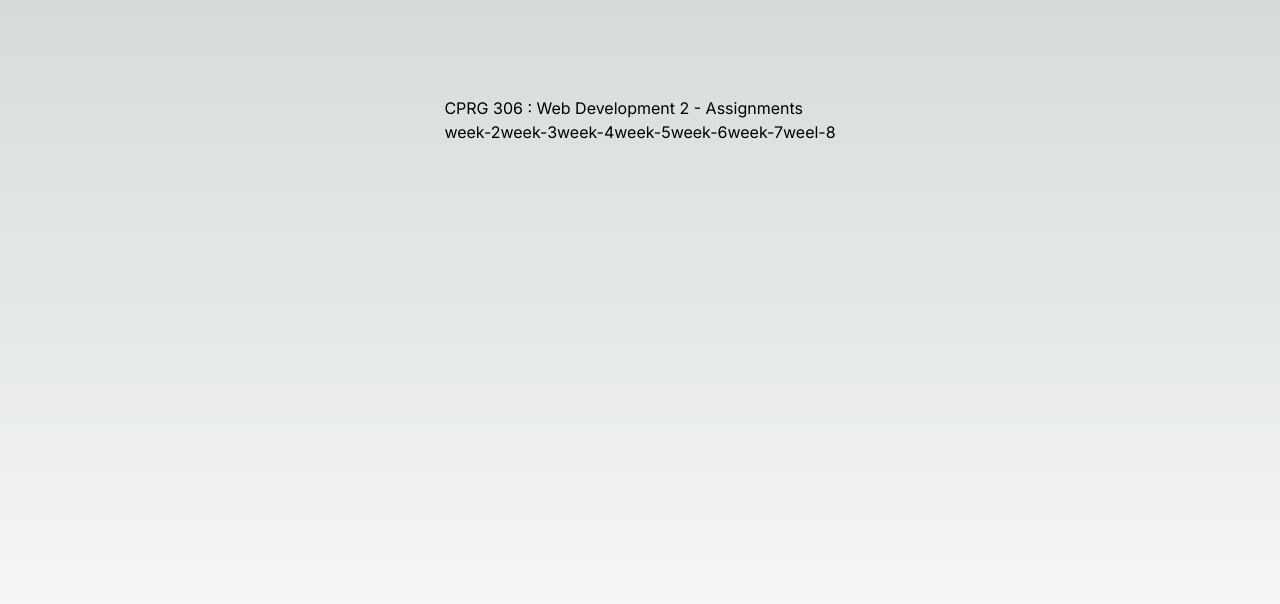
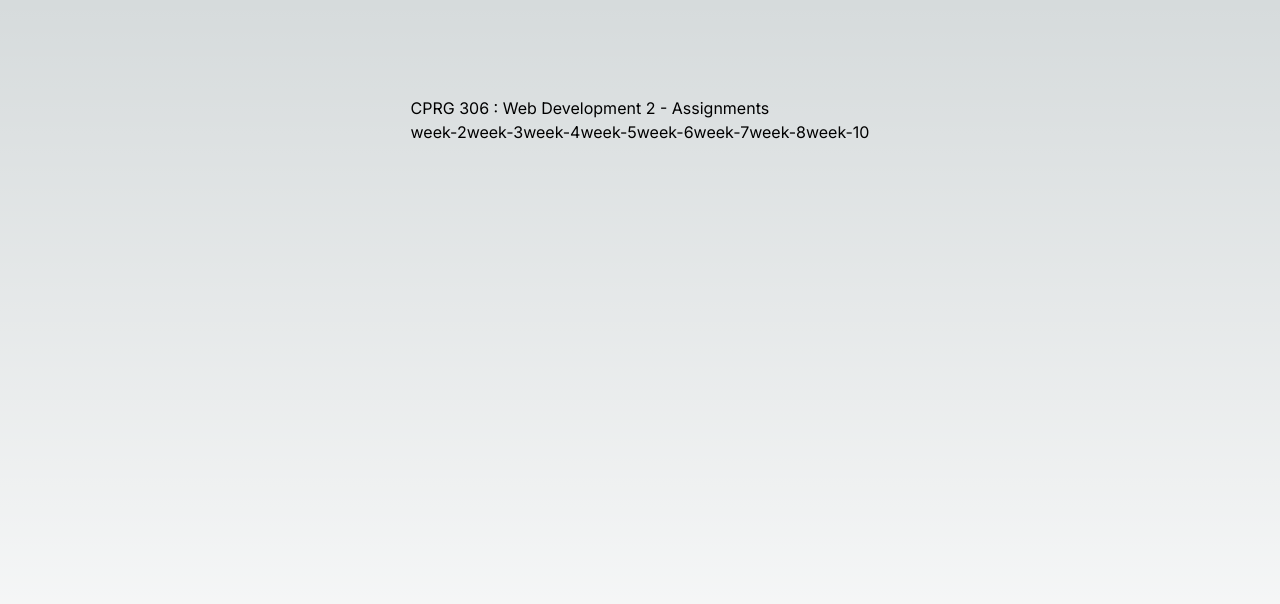
Before and after one commit to Arshpreetkaur30/cprg306-assignments, a Next.js app: page / in a window 1280 px wide. Shown: the top 604 px of the page. Built offline with nearby package versions, Linux system fonts and the light colour scheme.

Commit message:
Update page.js

```diff
--- a/app/page.js
+++ b/app/page.js
@@ -5,6 +5,7 @@ import page3 from "./week-5/page"
 import page4 from "./week-6/page"
 import page5 from "./week-7/page"
 import page6 from "./week-8/page"
+import page7 from "./week-10/page"
 
 import Image from "next/image";
 import Link from "next/link";
@@ -20,7 +21,8 @@ export default function Home() {
         <Link href="/week-5" >week-5</Link>
         <Link href="/week-6" >week-6</Link>
         <Link href="/week-7" >week-7</Link>
-        <Link href="/week-8" >weel-8</Link>
+        <Link href="/week-8" >week-8</Link>
+        <Link href="/week-10" >week-10</Link>
 
       </div>
     </main>
```
